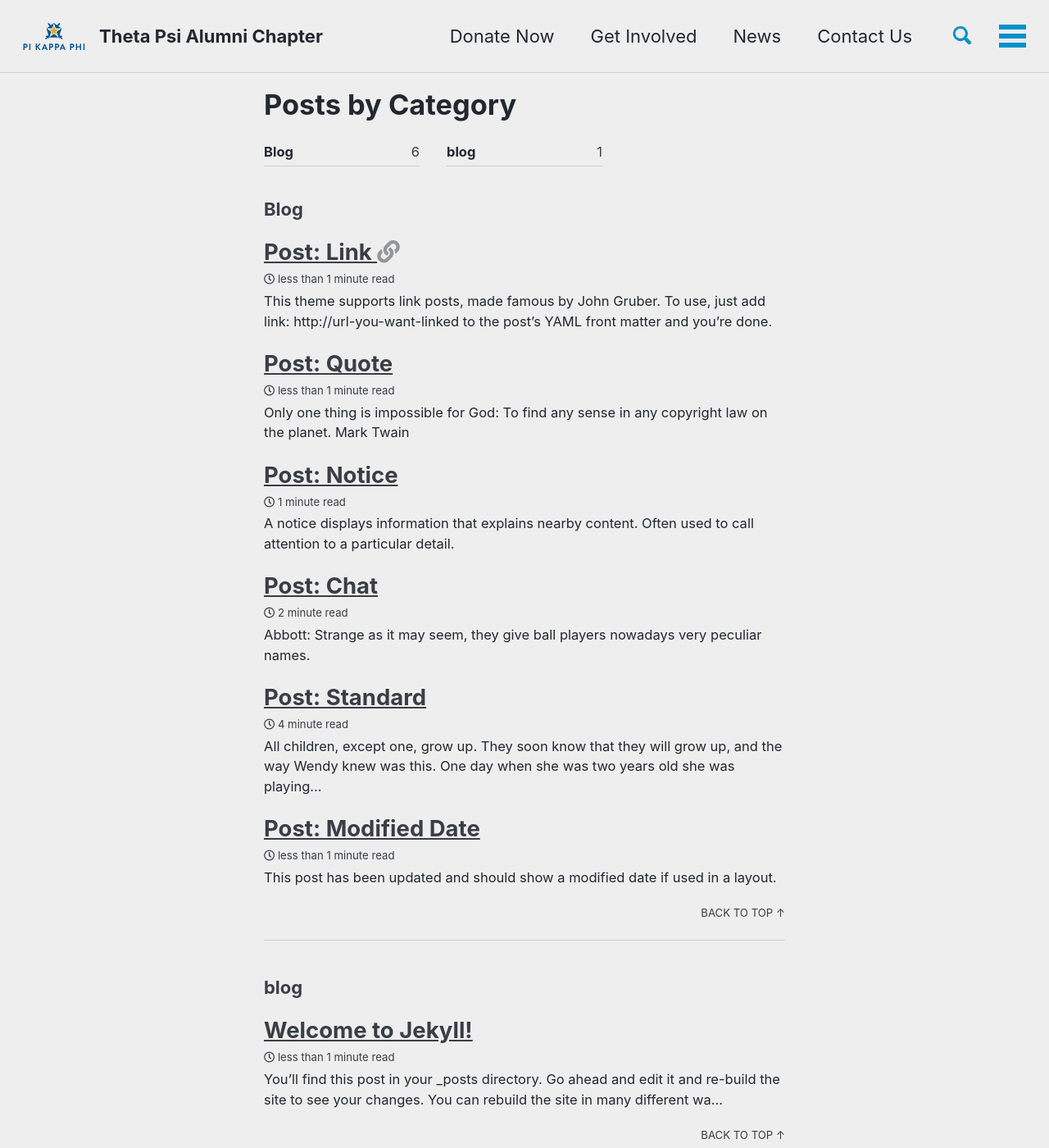
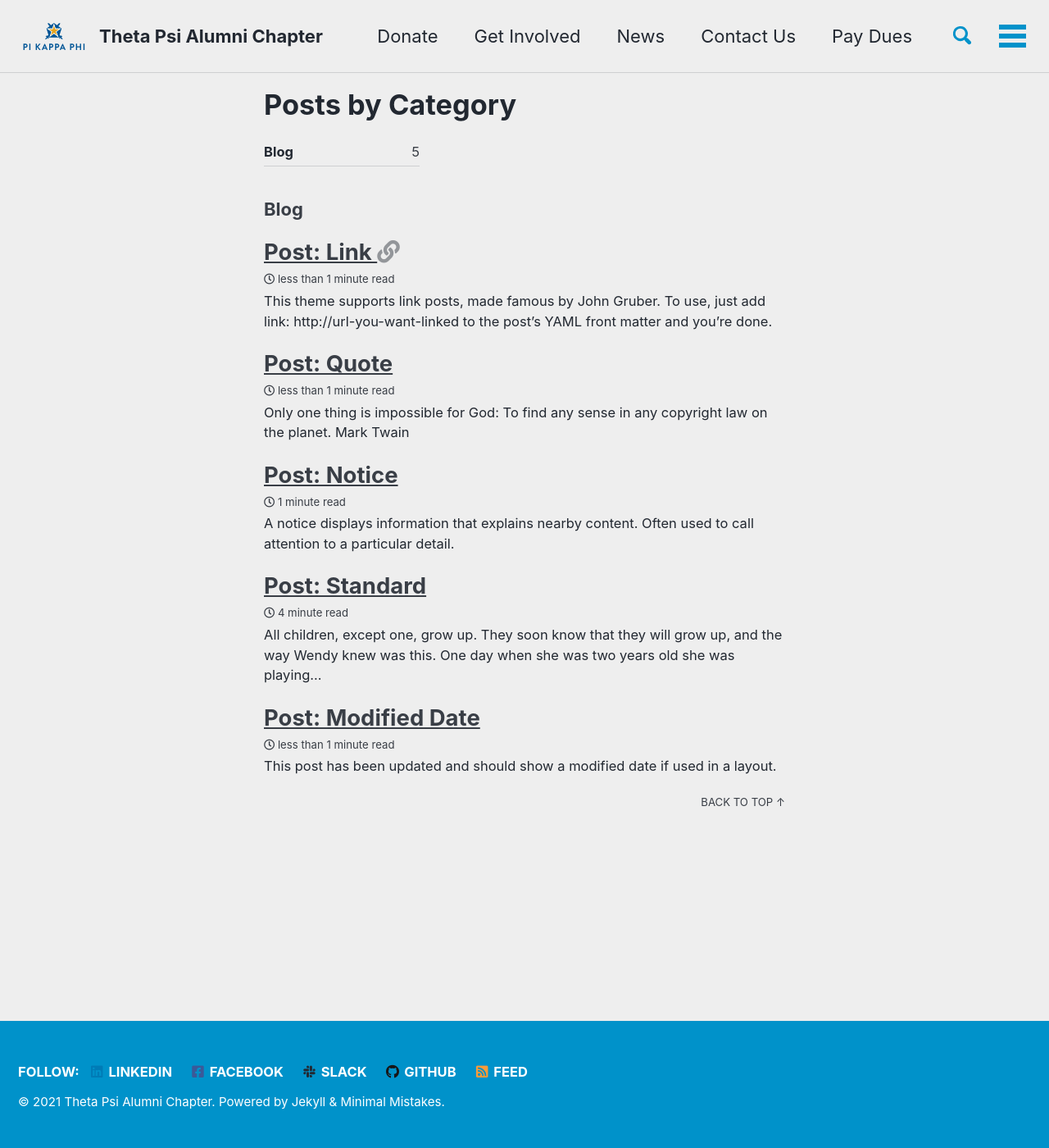
Before and after one commit to LowlyDBA/mm-github-pages-starter, a Jekyll site: the page built from _pages/zzcategory-archive.md, in a window 1280 px wide and 1400 px high. Shown: the whole window at 82% size. Built offline with Jekyll 4.4.1, drawn with Linux system fonts in a browser that asks for light colours; cached includes are drawn as plain includes; nearby versions of some CDN libraries; part of the change alters nothing that is shown.

Commit message:
nav update

````diff
--- a/_data/navigation.yml
+++ b/_data/navigation.yml
@@ -1,6 +1,6 @@
 # main links
 main:
-  - title: "Donate Now"
+  - title: "Donate"
     url: "#"
   - title: "Get Involved"
     url: "/get-involved"
--- a/_posts/2010-01-08-post-chat.md
+++ /dev/null
@@ -1,134 +0,0 @@
----
-title: "Post: Chat"
-categories:
-  - Blog
-tags:
-  - chat
-  - Post Formats
----
-
-Abbott: Strange as it may seem, they give ball players nowadays very peculiar names.
-
-Costello: Funny names?
-
-Abbott: Nicknames, nicknames. Now, on the St. Louis team we have Who's on first, What's on second, I Don't Know is on third--
-
-Costello: That's what I want to find out. I want you to tell me the names of the fellows on the St. Louis team.
-
-Abbott: I'm telling you. Who's on first, What's on second, I Don't Know is on third--
-
-Costello: You know the fellows' names?
-
-Abbott: Yes.
-
-Costello: Well, then who's playing first?
-
-Abbott: Yes.
-
-Costello: I mean the fellow's name on first base.
-
-Abbott: Who.
-
-Costello: The fellow playin' first base.
-
-Abbott: Who.
-
-Costello: The guy on first base.
-
-Abbott: Who is on first.
-
-Costello: Well, what are you askin' me for?
-
-Abbott: I'm not asking you--I'm telling you. Who is on first.
-
-Costello: I'm asking you--who's on first?
-
-Abbott: That's the man's name.
-
-Costello: That's who's name?
-
-Abbott: Yes.
-
-Costello: When you pay off the first baseman every month, who gets the money?
-
-Abbott: Every dollar of it. And why not, the man's entitled to it.
-
-Costello: Who is?
-
-Abbott: Yes.
-
-Costello: So who gets it?
-
-Abbott: Why shouldn't he? Sometimes his wife comes down and collects it.
-
-Costello: Who's wife?
-
-Abbott: Yes. After all, the man earns it.
-
-Costello: Who does?
-
-Abbott: Absolutely.
-
-Costello: Well, all I'm trying to find out is what's the guy's name on first base?
-
-Abbott: Oh, no, no. What is on second base.
-
-Costello: I'm not asking you who's on second.
-
-Abbott: Who's on first!
-
-Costello: St. Louis has a good outfield?
-
-Abbott: Oh, absolutely.
-
-Costello: The left fielder's name?
-
-Abbott: Why.
-
-Costello: I don't know, I just thought I'd ask.
-
-Abbott: Well, I just thought I'd tell you.
-
-Costello: Then tell me who's playing left field?
-
-Abbott: Who's playing first.
-
-Costello: Stay out of the infield! The left fielder's name?
-
-Abbott: Why.
-
-Costello: Because.
-
-Abbott: Oh, he's center field.
-
-Costello: Wait a minute. You got a pitcher on this team?
-
-Abbott: Wouldn't this be a fine team without a pitcher?
-
-Costello: Tell me the pitcher's name.
-
-Abbott: Tomorrow.
-
-Costello: Now, when the guy at bat bunts the ball--me being a good catcher--I want to throw the guy out at first base, so I pick up the ball and throw it to who?
-
-Abbott: Now, that's he first thing you've said right.
-
-Costello: I DON'T EVEN KNOW WHAT I'M TALKING ABOUT!
-
-Abbott: Don't get excited. Take it easy.
-
-Costello: I throw the ball to first base, whoever it is grabs the ball, so the guy runs to second. Who picks up the ball and throws it to what. What throws it to I don't know. I don't know throws it back to tomorrow--a triple play.
-
-Abbott: Yeah, it could be.
-
-Costello: Another guy gets up and it's a long ball to center.
-
-Abbott: Because.
-
-Costello: Why? I don't know. And I don't care.
-
-Abbott: What was that?
-
-Costello: I said, I DON'T CARE!
-
-Abbott: Oh, that's our shortstop!
--- a/_posts/2019-04-18-welcome-to-jekyll.md
+++ /dev/null
@@ -1,29 +0,0 @@
----
-title: "Welcome to Jekyll!"
-date: 2019-04-18T15:34:30-04:00
-categories:
-  - blog
-tags:
-  - Jekyll
-  - update
----
-
-You'll find this post in your `_posts` directory. Go ahead and edit it and re-build the site to see your changes. You can rebuild the site in many different ways, but the most common way is to run `jekyll serve`, which launches a web server and auto-regenerates your site when a file is updated.
-
-To add new posts, simply add a file in the `_posts` directory that follows the convention `YYYY-MM-DD-name-of-post.ext` and includes the necessary front matter. Take a look at the source for this post to get an idea about how it works.
-
-Jekyll also offers powerful support for code snippets:
-
-```ruby
-def print_hi(name)
-  puts "Hi, #{name}"
-end
-print_hi('Tom')
-#=> prints 'Hi, Tom' to STDOUT.
-```
-
-Check out the [Jekyll docs][jekyll-docs] for more info on how to get the most out of Jekyll. File all bugs/feature requests at [Jekyll’s GitHub repo][jekyll-gh]. If you have questions, you can ask them on [Jekyll Talk][jekyll-talk].
-
-[jekyll-docs]: https://jekyllrb.com/docs/home
-[jekyll-gh]:   https://github.com/jekyll/jekyll
-[jekyll-talk]: https://talk.jekyllrb.com/
````
